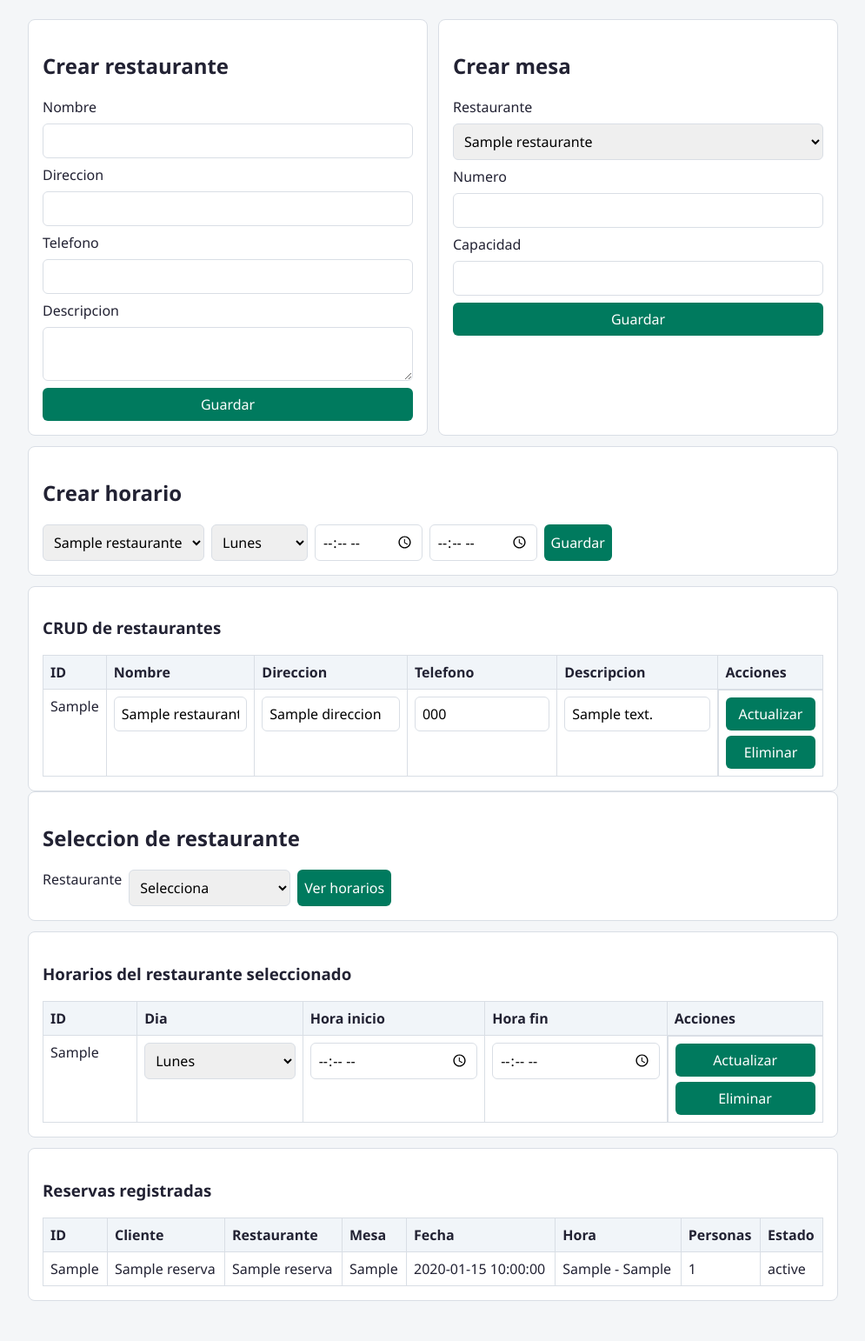
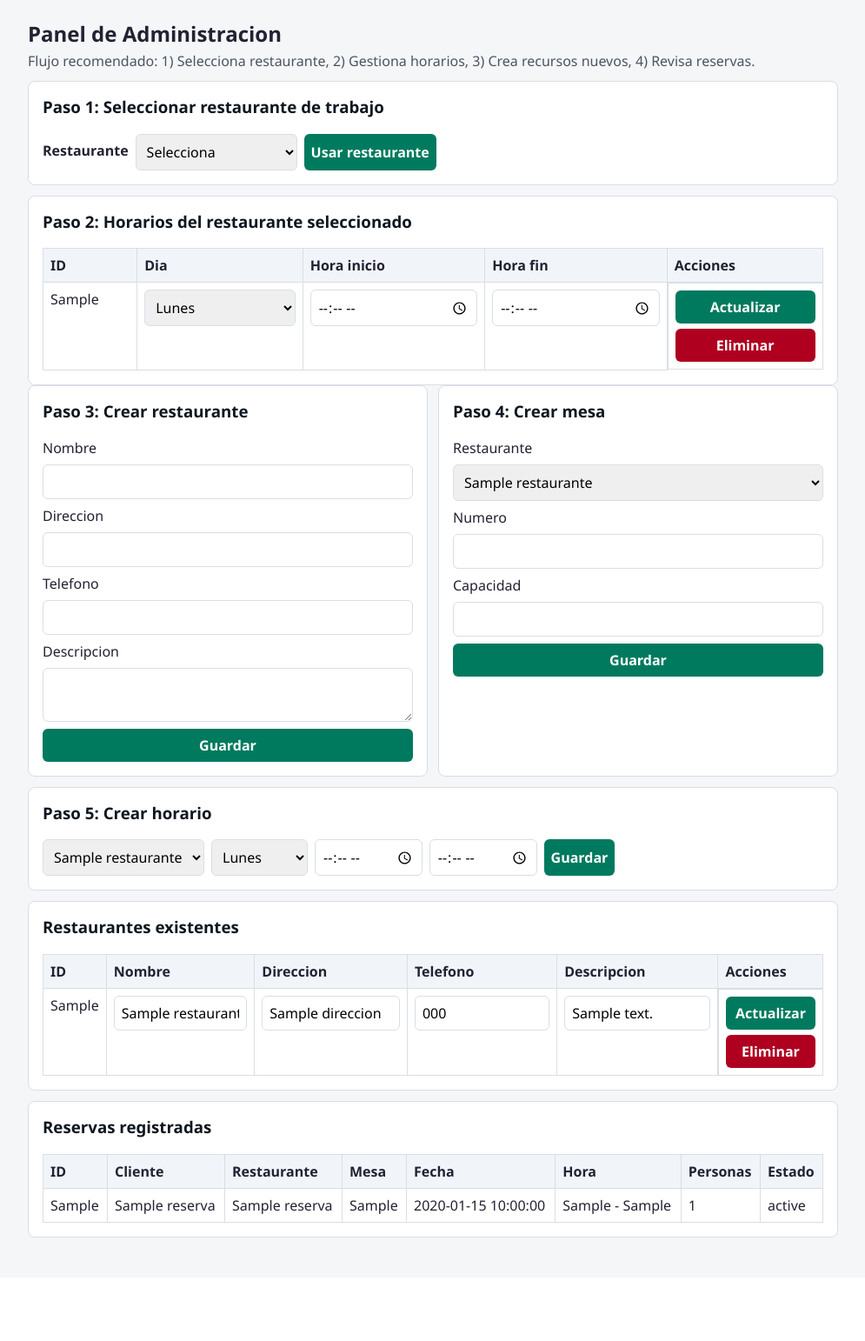
Before and after one commit to sophia00000000/sistema_reservas_restaurante, a Flask app: template presentacion/templates/admin_panel.html in a window 1280 px wide. Shown: the part 110-1652 px from the top of the page at 87% size, without its empty margins (142-1137 px from the left). After the commit the page ends 1533 px from the top, so only its background shows below. Run offline with Flask 3, Linux system fonts and the light colour scheme; the template is opened without the code that fills it: most values are stand-ins (such as "Sample title", 1, 10 or a date in 2020).

Commit message:
mejora interfaz

```diff
--- a/presentacion/static/css/style.css
+++ b/presentacion/static/css/style.css
@@ -4,6 +4,7 @@
     --line: #d9dee5;
     --text: #223;
     --accent: #007a5e;
+    --accent-soft: #d8f2eb;
     --danger: #b00020;
 }
 
@@ -45,6 +46,19 @@ body {
     padding: 16px;
 }
 
+.page-head {
+    margin-bottom: 12px;
+}
+
+.page-head h2 {
+    margin: 0 0 4px;
+}
+
+.page-head p {
+    margin: 0;
+    color: #4b5563;
+}
+
 .narrow {
     max-width: 460px;
     margin: auto;
@@ -80,10 +94,15 @@ button {
     color: #fff;
     border: none;
     cursor: pointer;
+    font-weight: 600;
 }
 
 button:hover {
     filter: brightness(0.95);
+}
+
+button.danger {
+    background: var(--danger);
 }
 
 .alert {
@@ -129,6 +148,10 @@ th {
     background: #f1f5f9;
 }
 
+table tr:nth-child(even) td {
+    background: #fbfdff;
+}
+
 .mt {
     margin-top: 12px;
 }
@@ -141,6 +164,20 @@ th {
     display: grid;
     gap: 6px;
     min-width: 120px;
+}
+
+.card h3 {
+    margin-top: 0;
+}
+
+.card h2,
+.card h3 {
+    color: #0f1720;
+}
+
+.form-inline label {
+    font-weight: 600;
+    padding-top: 8px;
 }
 
 @media (max-width: 820px) {
--- a/presentacion/templates/admin_panel.html
+++ b/presentacion/templates/admin_panel.html
@@ -1,121 +1,12 @@
 {% extends 'base.html' %}
 {% block content %}
-
-
-<section class="grid-2">
-    <article class="card">
-        <h2>Crear restaurante</h2>
-        <form method="post" class="form-grid">
-            <input type="hidden" name="accion" value="crear_restaurante">
-            <input type="hidden" name="id_restaurante_selected" value="{{ selected_restaurante or '' }}">
-
-            <label>Nombre</label>
-            <input type="text" name="nombre" required>
-
-            <label>Direccion</label>
-            <input type="text" name="direccion" required>
-
-            <label>Telefono</label>
-            <input type="text" name="telefono">
-
-            <label>Descripcion</label>
-            <textarea name="descripcion" rows="2"></textarea>
-
-            <button type="submit">Guardar</button>
-        </form>
-    </article>
-
-    <article class="card">
-        <h2>Crear mesa</h2>
-        <form method="post" class="form-grid">
-            <input type="hidden" name="accion" value="crear_mesa">
-            <input type="hidden" name="id_restaurante_selected" value="{{ selected_restaurante or '' }}">
-
-            <label>Restaurante</label>
-            <select name="id_restaurante" required>
-                {% for r in restaurantes %}
-                <option value="{{ r.id_restaurante }}">{{ r.nombre }}</option>
-                {% endfor %}
-            </select>
-
-            <label>Numero</label>
-            <input type="number" name="numero" min="1" required>
-
-            <label>Capacidad</label>
-            <input type="number" name="capacidad" min="1" required>
-
-            <button type="submit">Guardar</button>
-        </form>
-    </article>
-</section>
-
-<section class="grid-1 mt">
-    <article class="card">
-        <h2>Crear horario</h2>
-        <form method="post" class="form-inline">
-            <input type="hidden" name="accion" value="crear_horario">
-            <input type="hidden" name="id_restaurante_selected" value="{{ selected_restaurante or '' }}">
-
-            <select name="id_restaurante" required>
-                {% for r in restaurantes %}
-                <option value="{{ r.id_restaurante }}">{{ r.nombre }}</option>
-                {% endfor %}
-            </select>
-
-            <select name="dia_semana" required>
-                {% for dia in ['Lunes','Martes','Miercoles','Jueves','Viernes','Sabado','Domingo'] %}
-                <option value="{{ dia }}">{{ dia }}</option>
-                {% endfor %}
-            </select>
-
-            <input type="time" name="hora_inicio" required>
-            <input type="time" name="hora_fin" required>
-            <button type="submit">Guardar</button>
-        </form>
-    </article>
-</section>
-
-<section class="card mt">
-    <h3>CRUD de restaurantes</h3>
-    <table>
-        <thead>
-            <tr>
-                <th>ID</th>
-                <th>Nombre</th>
-                <th>Direccion</th>
-                <th>Telefono</th>
-                <th>Descripcion</th>
-                <th>Acciones</th>
-            </tr>
-        </thead>
-        <tbody>
-            {% for r in restaurantes %}
-            <tr>
-                <form method="post">
-                    <td>
-                        {{ r.id_restaurante }}
-                        <input type="hidden" name="id_restaurante" value="{{ r.id_restaurante }}">
-                        <input type="hidden" name="id_restaurante_selected" value="{{ selected_restaurante or '' }}">
-                    </td>
-                    <td><input type="text" name="nombre" value="{{ r.nombre }}" required></td>
-                    <td><input type="text" name="direccion" value="{{ r.direccion }}" required></td>
-                    <td><input type="text" name="telefono" value="{{ r.telefono or '' }}"></td>
-                    <td><input type="text" name="descripcion" value="{{ r.descripcion or '' }}"></td>
-                    <td class="actions">
-                        <button type="submit" name="accion" value="actualizar_restaurante">Actualizar</button>
-                        <button type="submit" name="accion" value="eliminar_restaurante" onclick="return confirm('Eliminar restaurante y sus mesas/horarios?')">Eliminar</button>
-                    </td>
-                </form>
-            </tr>
-            {% else %}
-            <tr><td colspan="6">Sin restaurantes</td></tr>
-            {% endfor %}
-        </tbody>
-    </table>
+<section class="page-head">
+    <h2>Panel de Administracion</h2>
+    <p>Flujo recomendado: 1) Selecciona restaurante, 2) Gestiona horarios, 3) Crea recursos nuevos, 4) Revisa reservas.</p>
 </section>
 
 <section class="card">
-    <h2>Seleccion de restaurante</h2>
+    <h3>Paso 1: Seleccionar restaurante de trabajo</h3>
     <form method="get" class="form-inline">
         <label>Restaurante</label>
         <select name="restaurante" required>
@@ -124,12 +15,12 @@
             <option value="{{ r.id_restaurante }}" {% if selected_restaurante and selected_restaurante|int == r.id_restaurante %}selected{% endif %}>{{ r.nombre }}</option>
             {% endfor %}
         </select>
-        <button type="submit">Ver horarios</button>
+        <button type="submit">Usar restaurante</button>
     </form>
 </section>
 
 <section class="card mt">
-    <h3>Horarios del restaurante seleccionado</h3>
+    <h3>Paso 2: Horarios del restaurante seleccionado</h3>
     {% if selected_restaurante %}
     <table>
         <thead>
@@ -161,7 +52,7 @@
                     <td><input type="time" name="hora_fin" value="{{ h.hora_fin }}" required></td>
                     <td class="actions">
                         <button type="submit" name="accion" value="actualizar_horario">Actualizar</button>
-                        <button type="submit" name="accion" value="eliminar_horario" onclick="return confirm('Eliminar horario?')">Eliminar</button>
+                        <button type="submit" class="danger" name="accion" value="eliminar_horario" onclick="return confirm('Eliminar horario?')">Eliminar</button>
                     </td>
                 </form>
             </tr>
@@ -173,6 +64,118 @@
     {% else %}
     <p>Selecciona un restaurante para ver y administrar sus horarios.</p>
     {% endif %}
+</section>
+
+<section class="grid-2">
+    <article class="card">
+        <h3>Paso 3: Crear restaurante</h3>
+        <form method="post" class="form-grid">
+            <input type="hidden" name="accion" value="crear_restaurante">
+            <input type="hidden" name="id_restaurante_selected" value="{{ selected_restaurante or '' }}">
+
+            <label>Nombre</label>
+            <input type="text" name="nombre" required>
+
+            <label>Direccion</label>
+            <input type="text" name="direccion" required>
+
+            <label>Telefono</label>
+            <input type="text" name="telefono">
+
+            <label>Descripcion</label>
+            <textarea name="descripcion" rows="2"></textarea>
+
+            <button type="submit">Guardar</button>
+        </form>
+    </article>
+
+    <article class="card">
+        <h3>Paso 4: Crear mesa</h3>
+        <form method="post" class="form-grid">
+            <input type="hidden" name="accion" value="crear_mesa">
+            <input type="hidden" name="id_restaurante_selected" value="{{ selected_restaurante or '' }}">
+
+            <label>Restaurante</label>
+            <select name="id_restaurante" required>
+                {% for r in restaurantes %}
+                <option value="{{ r.id_restaurante }}">{{ r.nombre }}</option>
+                {% endfor %}
+            </select>
+
+            <label>Numero</label>
+            <input type="number" name="numero" min="1" required>
+
+            <label>Capacidad</label>
+            <input type="number" name="capacidad" min="1" required>
+
+            <button type="submit">Guardar</button>
+        </form>
+    </article>
+</section>
+
+<section class="grid-1 mt">
+    <article class="card">
+        <h3>Paso 5: Crear horario</h3>
+        <form method="post" class="form-inline">
+            <input type="hidden" name="accion" value="crear_horario">
+            <input type="hidden" name="id_restaurante_selected" value="{{ selected_restaurante or '' }}">
+
+            <select name="id_restaurante" required>
+                {% for r in restaurantes %}
+                <option value="{{ r.id_restaurante }}">{{ r.nombre }}</option>
+                {% endfor %}
+            </select>
+
+            <select name="dia_semana" required>
+                {% for dia in ['Lunes','Martes','Miercoles','Jueves','Viernes','Sabado','Domingo'] %}
+                <option value="{{ dia }}">{{ dia }}</option>
+                {% endfor %}
+            </select>
+
+            <input type="time" name="hora_inicio" required>
+            <input type="time" name="hora_fin" required>
+            <button type="submit">Guardar</button>
+        </form>
+    </article>
+</section>
+
+<section class="card mt">
+    <h3>Restaurantes existentes</h3>
+    <table>
+        <thead>
+            <tr>
+                <th>ID</th>
+                <th>Nombre</th>
+                <th>Direccion</th>
+                <th>Telefono</th>
+                <th>Descripcion</th>
+                <th>Acciones</th>
+            </tr>
+        </thead>
+        <tbody>
+            {% for r in restaurantes %}
+            <tr>
+                <form method="post">
+                    <td>
+                        {{ r.id_restaurante }}
+                        <input type="hidden" name="id_restaurante" value="{{ r.id_restaurante }}">
+                        <input type="hidden" name="id_restaurante_selected" value="{{ selected_restaurante or '' }}">
+                    </td>
+                    <td><input type="text" name="nombre" value="{{ r.nombre }}" required></td>
+                    <td><input type="text" name="direccion" value="{{ r.direccion }}" required></td>
+                    <td><input type="text" name="telefono" value="{{ r.telefono or '' }}"></td>
+                    <td><input type="text" name="descripcion" value="{{ r.descripcion or '' }}"></td>
+                    <td class="actions">
+                        <button type="submit" name="accion" value="actualizar_restaurante">Actualizar</button>
+                        <button type="submit" class="danger" name="accion" value="eliminar_restaurante" onclick="return confirm('Eliminar restaurante y sus mesas/horarios?')">Eliminar</button>
+                    </td>
+                </form>
+            </tr>
+            {% else %}
+            <tr><td colspan="6">Sin restaurantes</td></tr>
+            {% endfor %}
+        </tbody>
+    </table>
 </section>
 
 <section class="card mt">
```
Also changed, not shown: presentacion/templates/cliente_reservas.html (+14 -6 lines).
